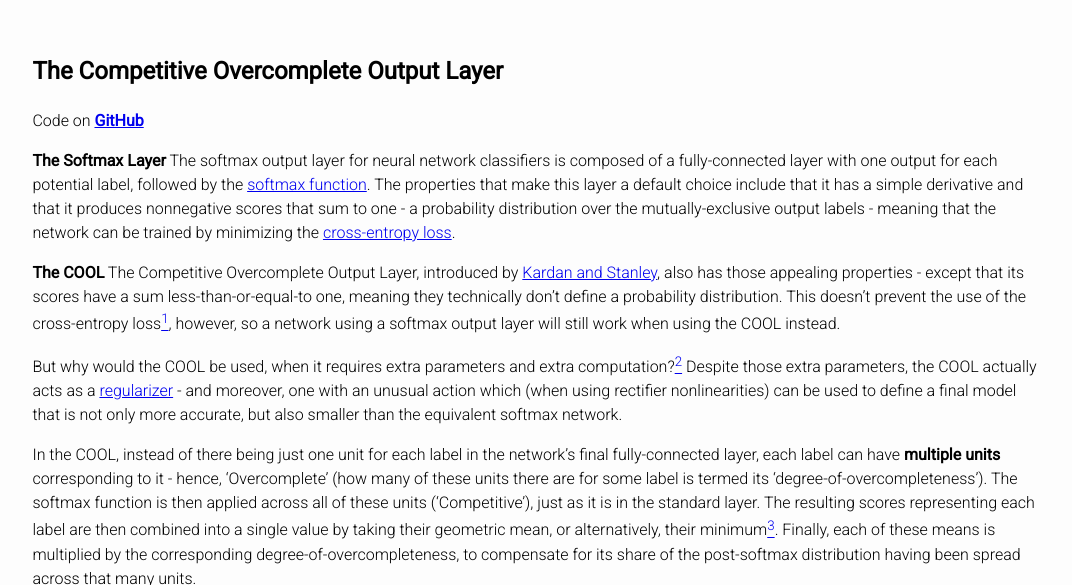
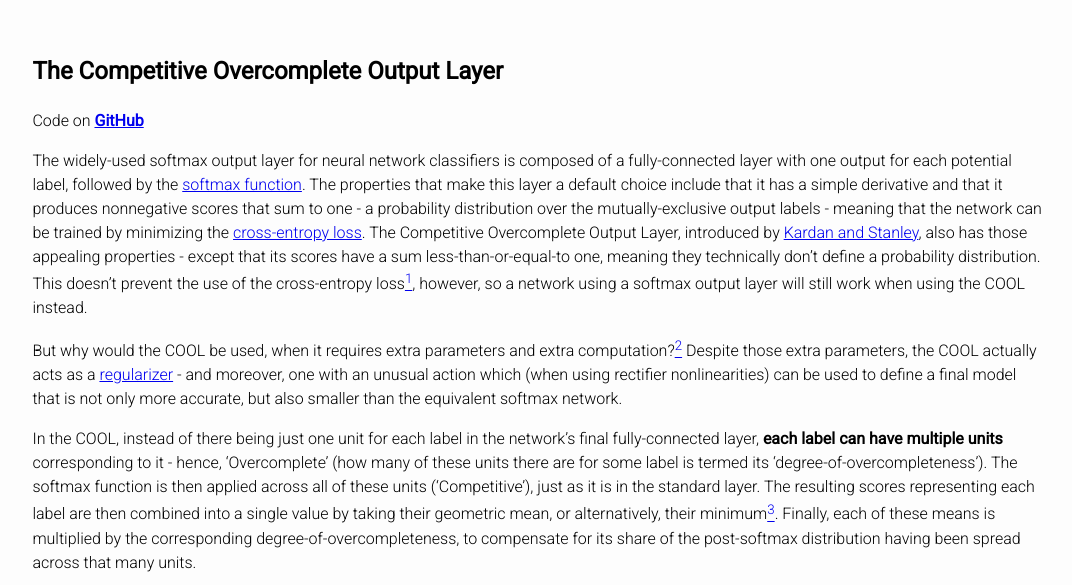
Before and after one commit to vogelta/COOL, a Jekyll site: the page built from COOL.md, in a window 1280 px wide and 900 px high, cut to the strip 0-585 px from the top of the window. Shown: the whole strip, without its empty margins (102-1174 px from the left). Built offline with Jekyll 4.4.1, drawn with Linux system fonts in a browser that asks for light colours; formulas are drawn with MathJax 3; our own code applies the rules of GitHub Pages for plain Markdown files.

Commit message:
Update COOL.md

```diff
--- a/COOL.md
+++ b/COOL.md
@@ -6,13 +6,11 @@ layout: default
 
 Code on [**GitHub**](https://github.com/vogelta/vogelta.github.io)
 
-**The Softmax Layer** The softmax output layer for neural network classifiers is composed of a fully-connected layer with one output for each potential label, followed by the [softmax function](https://en.wikipedia.org/wiki/Softmax_function). The properties that make this layer a default choice include that it has a simple derivative and that it produces nonnegative scores that sum to one - a probability distribution over the mutually-exclusive output labels - meaning that the network can be trained by minimizing the [cross-entropy loss](https://en.wikipedia.org/wiki/Cross_entropy).
-
-**The COOL** The Competitive Overcomplete Output Layer, introduced by [Kardan and Stanley](https://arxiv.org/abs/1609.02226), also has those appealing properties - except that its scores have a sum less-than-or-equal-to one, meaning they technically don't define a probability distribution. This doesn't prevent the use of the cross-entropy loss<a href="#note1" id="note1ref"><sup>1</sup></a>, however, so a network using a softmax output layer will still work when using the COOL instead.
+The widely-used softmax output layer for neural network classifiers is composed of a fully-connected layer with one output for each potential label, followed by the [softmax function](https://en.wikipedia.org/wiki/Softmax_function). The properties that make this layer a default choice include that it has a simple derivative and that it produces nonnegative scores that sum to one - a probability distribution over the mutually-exclusive output labels - meaning that the network can be trained by minimizing the [cross-entropy loss](https://en.wikipedia.org/wiki/Cross_entropy). The Competitive Overcomplete Output Layer, introduced by [Kardan and Stanley](https://arxiv.org/abs/1609.02226), also has those appealing properties - except that its scores have a sum less-than-or-equal-to one, meaning they technically don't define a probability distribution. This doesn't prevent the use of the cross-entropy loss<a href="#note1" id="note1ref"><sup>1</sup></a>, however, so a network using a softmax output layer will still work when using the COOL instead.
 
 But why would the COOL be used, when it requires extra parameters and extra computation?<a href="#note2" id="note2ref"><sup>2</sup></a> Despite those extra parameters, the COOL actually acts as a [regularizer](https://en.wikipedia.org/wiki/Regularization_(mathematics)) - and moreover, one with an unusual action which (when using rectifier nonlinearities) can be used to define a final model that is not only more accurate, but also smaller than the equivalent softmax network.
 
-In the COOL, instead of there being just one unit for each label in the network's final fully-connected layer, each label can have **multiple units** corresponding to it - hence, 'Overcomplete' (how many of these units there are for some label is termed its 'degree-of-overcompleteness'). The softmax function is then applied across all of these units ('Competitive'), just as it is in the standard layer. The resulting scores representing each label are then combined into a single value by taking their geometric mean, or alternatively, their minimum<a href="#note3" id="note3ref"><sup>3</sup></a>. Finally, each of these means is multiplied by the corresponding degree-of-overcompleteness, to compensate for its share of the post-softmax distribution having been spread across that many units.
+In the COOL, instead of there being just one unit for each label in the network's final fully-connected layer, **each label can have multiple units** corresponding to it - hence, 'Overcomplete' (how many of these units there are for some label is termed its 'degree-of-overcompleteness'). The softmax function is then applied across all of these units ('Competitive'), just as it is in the standard layer. The resulting scores representing each label are then combined into a single value by taking their geometric mean, or alternatively, their minimum<a href="#note3" id="note3ref"><sup>3</sup></a>. Finally, each of these means is multiplied by the corresponding degree-of-overcompleteness, to compensate for its share of the post-softmax distribution having been spread across that many units.
 
 ---
 ![The COOL](https://github.com/vogelta/vogelta.github.io/raw/master/assets/COOL_Figure.png)
@@ -39,7 +37,7 @@ A critical point to note is that the geometric mean (and the minimum) is maximiz
 
 ---
 
-**A Larger Layer** Clearly, this scheme introduces extra parameters and computation over the softmax layer. To be precise, the number of parameters in the output layer is increased by a factor of the average degree-of-overcompleteness - five units for each label means five times as many parameters, as each unit gets its own set of weights. The number of exponentiations and divisions required for the softmax function are increased similarly. In some applications (for example, in Natural Language Processing where the output may be one of 10,000 or more words) the standard softmax is already impractical to use: in such cases the COOL would not be appropriate. On the other hand, when the output layer is a relatively small part of the overall network then this disadvantage also becomes relatively smaller.
+Clearly, this scheme introduces extra parameters and computation over the softmax layer. To be precise, the number of parameters in the output layer is increased by a factor of the average degree-of-overcompleteness - five units for each label means five times as many parameters, as each unit gets its own set of weights. The number of exponentiations and divisions required for the softmax function are increased similarly. In some applications (for example, in Natural Language Processing where the output may be one of 10,000 or more words) the standard softmax is already impractical to use: in such cases the COOL would not be appropriate. On the other hand, when the output layer is a relatively small part of the overall network then this disadvantage also becomes relatively smaller.
 
 ---
 ![Accuracy on CIFAR-10](https://github.com/vogelta/vogelta.github.io/raw/master/assets/CIFAR_Accuracy.png) ![Loss on MNIST](https://github.com/vogelta/vogelta.github.io/raw/master/assets/MNIST_Loss.png)
```
